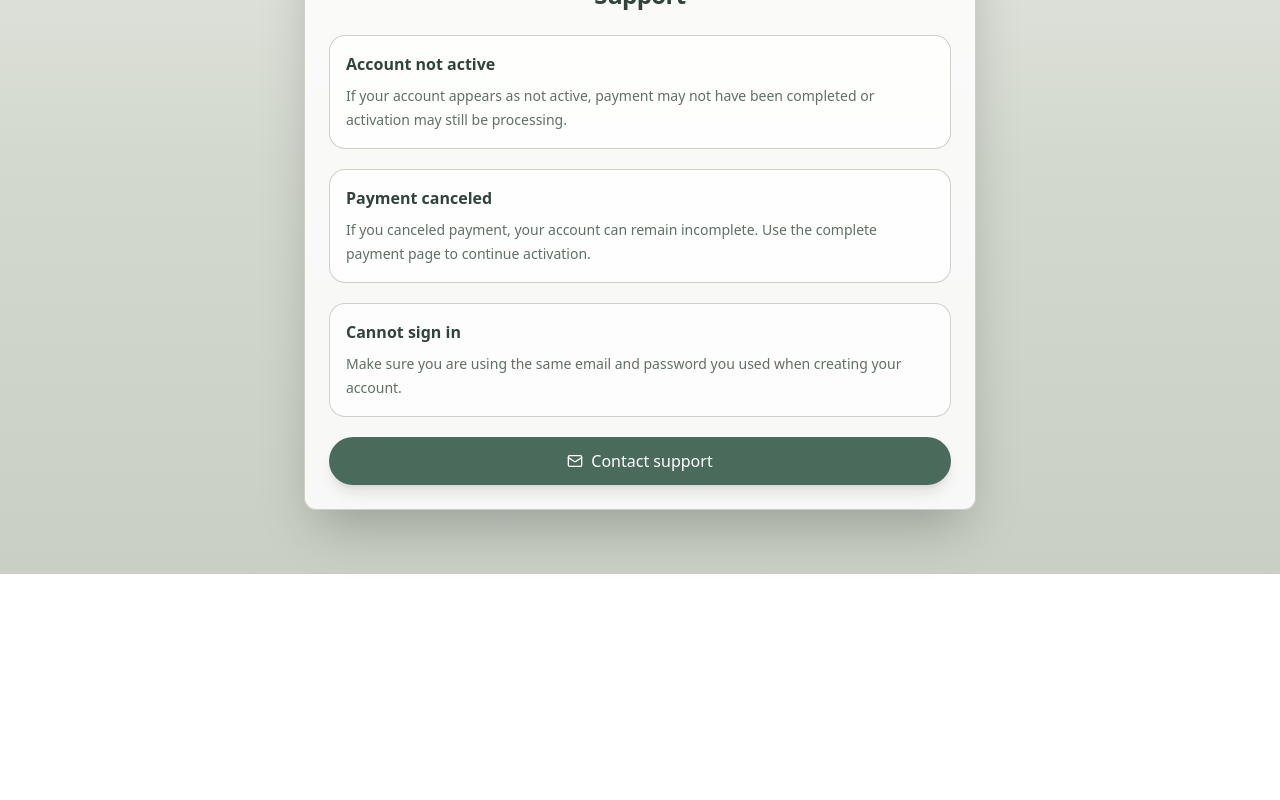
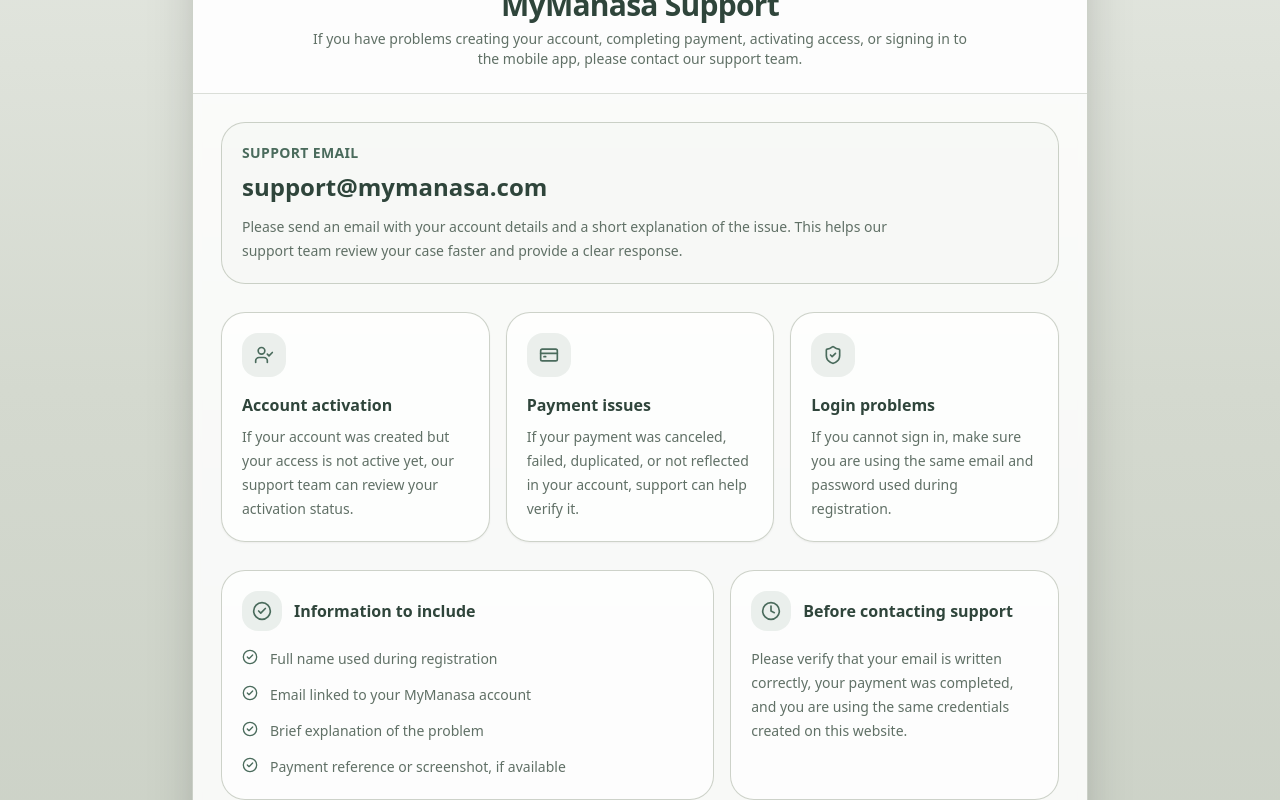
Before and after one commit to mtsoftwarekotlin/mymanasa-web, a React (Vite) app: page /support in a window 1280 px wide. Shown: the part 260-1060 px from the top of the page. Before the commit the page ends 834 px from the top, so only its background shows below. Built offline with nearby package versions, Linux system fonts and the light colour scheme; no server answers.

Commit message:
update support page

```diff
--- a/src/pages/StartPage.jsx
+++ b/src/pages/StartPage.jsx
@@ -54,6 +54,15 @@
               If you already created an account but did not complete payment, use
               “Complete payment” to continue your activation.
             </p>
+            <p className="mx-auto mt-4 max-w-xl text-sm leading-6 text-[#6f7f73]">
+              Need help?{" "}
+              <Link
+                  to="/support"
+                  className="font-semibold text-[#4a6b5c] underline-offset-4 hover:underline"
+              >
+                Contact support
+              </Link>
+            </p>
           </motion.div>
         </section>
       </main>
--- a/src/pages/SupportPage.jsx
+++ b/src/pages/SupportPage.jsx
@@ -1,17 +1,61 @@
 import { Link } from "react-router-dom";
-import { ArrowLeft, HelpCircle, Mail } from "lucide-react";
+import {
+    AlertCircle,
+    ArrowLeft,
+    CheckCircle2,
+    Clock,
+    CreditCard,
+    HelpCircle,
+    ShieldCheck,
+    UserCheck,
+} from "lucide-react";
 import { motion } from "framer-motion";
 
 import BrandHeader from "@/components/BrandHeader";
-import { Button } from "@/components/ui/button";
-import { Card, CardContent, CardHeader, CardTitle } from "@/components/ui/card";
+import {
+    Card,
+    CardContent,
+    CardDescription,
+    CardHeader,
+    CardTitle,
+} from "@/components/ui/card";
+
+const SUPPORT_EMAIL = "support@mymanasa.com";
+
+const helpTopics = [
+    {
+        icon: UserCheck,
+        title: "Account activation",
+        description:
+            "If your account was created but your access is not active yet, our support team can review your activation status.",
+    },
+    {
+        icon: CreditCard,
+        title: "Payment issues",
+        description:
+            "If your payment was canceled, failed, duplicated, or not reflected in your account, support can help verify it.",
+    },
+    {
+        icon: ShieldCheck,
+        title: "Login problems",
+        description:
+            "If you cannot sign in, make sure you are using the same email and password used during registration.",
+    },
+];
+
+const requiredInfo = [
+    "Full name used during registration",
+    "Email linked to your MyManasa account",
+    "Brief explanation of the problem",
+    "Payment reference or screenshot, if available",
+];
 
 export default function SupportPage() {
     return (
         <main className="min-h-screen bg-gradient-to-b from-[#e8ebe5] via-[#d4d9cf] to-[#c9cfc4] px-4">
             <BrandHeader />
 
-            <section className="mx-auto flex w-full max-w-2xl flex-col pb-16 pt-4">
+            <section className="mx-auto flex w-full max-w-4xl flex-col pb-16 pt-4">
                 <Link
                     to="/"
                     className="mb-5 inline-flex items-center gap-2 text-sm font-medium text-[#4a6b5c] hover:text-[#2f453b]"
@@ -25,57 +69,126 @@
                     animate={{ opacity: 1, y: 0 }}
                     transition={{ duration: 0.35 }}
                 >
-                    <Card className="border-[#b8bfb3]/70 bg-white/85 shadow-2xl backdrop-blur-sm">
-                        <CardHeader className="text-center">
-                            <div className="mx-auto mb-3 flex h-12 w-12 items-center justify-center rounded-2xl bg-[#4a6b5c]/10 text-[#4a6b5c]">
-                                <HelpCircle className="h-6 w-6" />
+                    <Card className="overflow-hidden border-[#b8bfb3]/70 bg-white/85 shadow-2xl backdrop-blur-sm">
+                        <CardHeader className="border-b border-[#b8bfb3]/50 bg-white/55 text-center">
+                            <div className="mx-auto mb-3 flex h-14 w-14 items-center justify-center rounded-2xl bg-[#4a6b5c]/10 text-[#4a6b5c]">
+                                <HelpCircle className="h-7 w-7" />
                             </div>
 
-                            <CardTitle className="text-2xl text-[#2f453b]">
-                                Support
+                            <CardTitle className="text-3xl text-[#2f453b]">
+                                MyManasa Support
                             </CardTitle>
+
+                            <CardDescription className="mx-auto max-w-2xl text-[#607066]">
+                                If you have problems creating your account, completing
+                                payment, activating access, or signing in to the mobile app,
+                                please contact our support team.
+                            </CardDescription>
                         </CardHeader>
 
-                        <CardContent className="space-y-5">
-                            <div className="rounded-2xl border border-[#b8bfb3]/70 bg-white/70 p-4">
-                                <h2 className="font-semibold text-[#2f453b]">
-                                    Account not active
+                        <CardContent className="space-y-7 p-5 md:p-7">
+                            <div className="rounded-3xl border border-[#b8bfb3]/70 bg-[#f7f8f5]/80 p-5">
+                                <p className="text-sm font-semibold uppercase tracking-wide text-[#4a6b5c]">
+                                    Support email
+                                </p>
+
+                                <h2 className="mt-2 break-words text-2xl font-bold text-[#2f453b]">
+                                    {SUPPORT_EMAIL}
                                 </h2>
-                                <p className="mt-2 text-sm leading-6 text-[#607066]">
-                                    If your account appears as not active, payment may not have
-                                    been completed or activation may still be processing.
+
+                                <p className="mt-3 max-w-2xl text-sm leading-6 text-[#607066]">
+                                    Please send an email with your account details and a short
+                                    explanation of the issue. This helps our support team review
+                                    your case faster and provide a clear response.
                                 </p>
                             </div>
 
-                            <div className="rounded-2xl border border-[#b8bfb3]/70 bg-white/70 p-4">
-                                <h2 className="font-semibold text-[#2f453b]">
-                                    Payment canceled
-                                </h2>
-                                <p className="mt-2 text-sm leading-6 text-[#607066]">
-                                    If you canceled payment, your account can remain incomplete.
-                                    Use the complete payment page to continue activation.
-                                </p>
+                            <div className="grid gap-4 md:grid-cols-3">
+                                {helpTopics.map((topic) => {
+                                    const Icon = topic.icon;
+
+                                    return (
+                                        <div
+                                            key={topic.title}
+                                            className="rounded-3xl border border-[#b8bfb3]/70 bg-white/70 p-5 shadow-sm"
+                                        >
+                                            <div className="mb-4 flex h-11 w-11 items-center justify-center rounded-2xl bg-[#4a6b5c]/10 text-[#4a6b5c]">
+                                                <Icon className="h-5 w-5" />
+                                            </div>
+
+                                            <h3 className="font-semibold text-[#2f453b]">
+                                                {topic.title}
+                                            </h3>
+
+                                            <p className="mt-2 text-sm leading-6 text-[#607066]">
+                                                {topic.description}
+                                            </p>
+                                        </div>
+                                    );
+                                })}
                             </div>
 
-                            <div className="rounded-2xl border border-[#b8bfb3]/70 bg-white/70 p-4">
-                                <h2 className="font-semibold text-[#2f453b]">
-                                    Cannot sign in
-                                </h2>
-                                <p className="mt-2 text-sm leading-6 text-[#607066]">
-                                    Make sure you are using the same email and password you used
-                                    when creating your account.
-                                </p>
+                            <div className="grid gap-4 md:grid-cols-[1.2fr_0.8fr]">
+                                <div className="rounded-3xl border border-[#b8bfb3]/70 bg-white/70 p-5">
+                                    <div className="mb-4 flex items-center gap-3">
+                                        <div className="flex h-10 w-10 items-center justify-center rounded-2xl bg-[#4a6b5c]/10 text-[#4a6b5c]">
+                                            <CheckCircle2 className="h-5 w-5" />
+                                        </div>
+
+                                        <h3 className="font-semibold text-[#2f453b]">
+                                            Information to include
+                                        </h3>
+                                    </div>
+
+                                    <ul className="space-y-3">
+                                        {requiredInfo.map((item) => (
+                                            <li
+                                                key={item}
+                                                className="flex gap-3 text-sm leading-6 text-[#607066]"
+                                            >
+                                                <CheckCircle2 className="mt-0.5 h-4 w-4 shrink-0 text-[#4a6b5c]" />
+                                                <span>{item}</span>
+                                            </li>
+                                        ))}
+                                    </ul>
+                                </div>
+
+                                <div className="rounded-3xl border border-[#b8bfb3]/70 bg-white/70 p-5">
+                                    <div className="mb-4 flex items-center gap-3">
+                                        <div className="flex h-10 w-10 items-center justify-center rounded-2xl bg-[#4a6b5c]/10 text-[#4a6b5c]">
+                                            <Clock className="h-5 w-5" />
+                                        </div>
+
+                                        <h3 className="font-semibold text-[#2f453b]">
+                                            Before contacting support
+                                        </h3>
+                                    </div>
+
+                                    <p className="text-sm leading-6 text-[#607066]">
+                                        Please verify that your email is written correctly,
+                                        your payment was completed, and you are using the same
+                                        credentials created on this website.
+                                    </p>
+                                </div>
                             </div>
 
-                            <Button
-                                asChild
-                                className="h-12 w-full rounded-full bg-[#4a6b5c] text-base text-white shadow-lg hover:bg-[#3d5a4d]"
-                            >
-                                <a href="mailto:support@mymanasa.com">
-                                    <Mail className="h-5 w-5" />
-                                    Contact support
-                                </a>
-                            </Button>
+                            <div className="rounded-3xl border border-[#d6b8b8] bg-red-50/70 p-5">
+                                <div className="flex gap-3">
+                                    <AlertCircle className="mt-0.5 h-5 w-5 shrink-0 text-red-600" />
+
+                                    <div>
+                                        <h3 className="font-semibold text-red-700">
+                                            Important security notice
+                                        </h3>
+
+                                        <p className="mt-1 text-sm leading-6 text-red-700/80">
+                                            Never send your password by email. MyManasa support
+                                            will never ask for your password or private login
+                                            credentials.
+                                        </p>
+                                    </div>
+                                </div>
+                            </div>
                         </CardContent>
                     </Card>
                 </motion.div>
```
